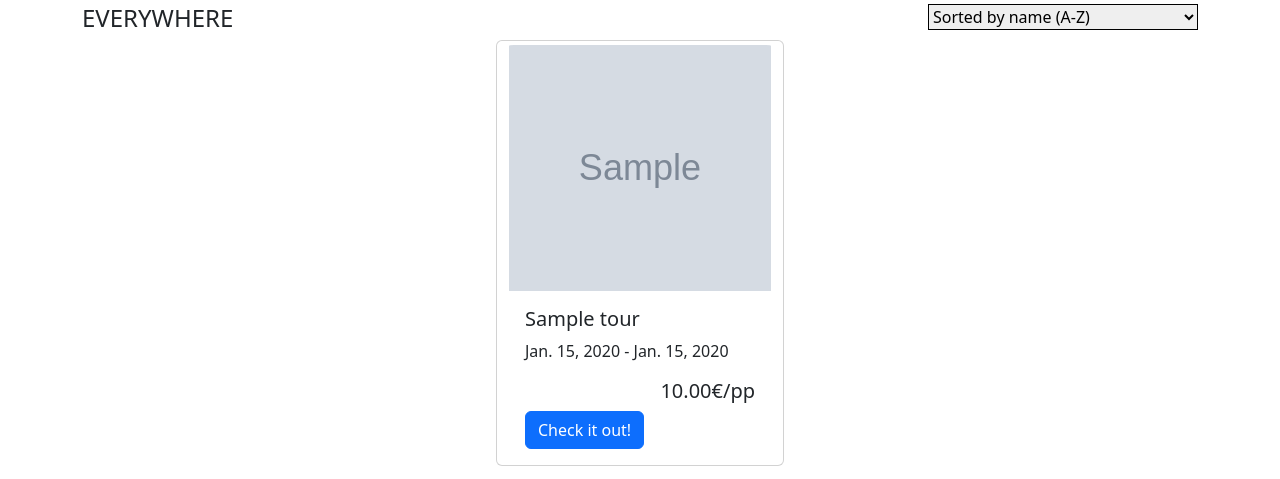
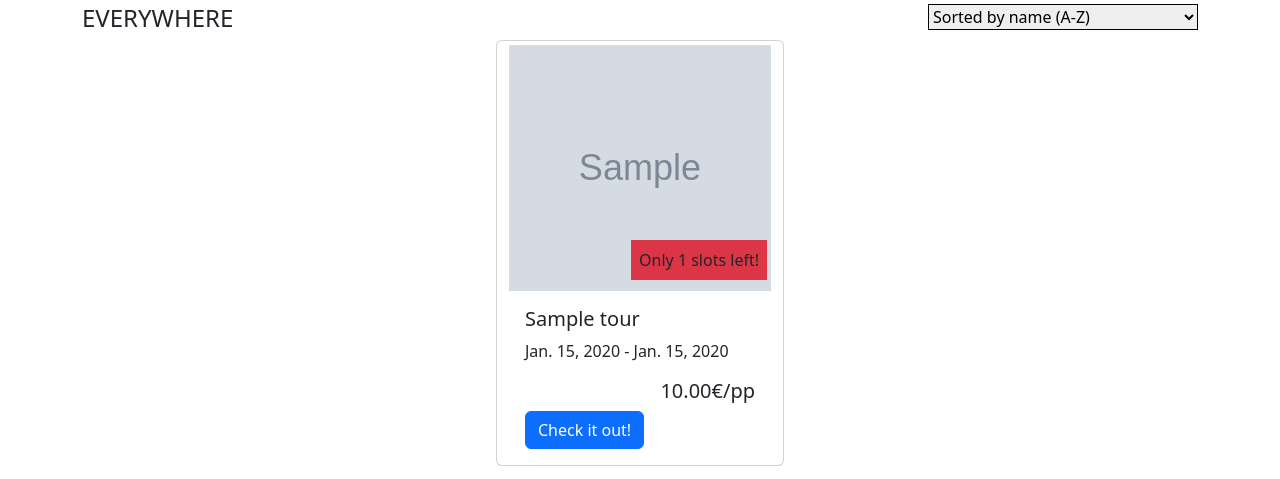
Before and after one commit to lpewton/surprise-tours, a Django app: page /tours/tours/ in a window 1280 px wide. Shown: the part 230-709 px from the top of the page. Run offline with Django 3.2, Linux system fonts and the light colour scheme; tables that the repository leaves empty hold one stand-in row (values such as "Sample post"); grey boxes marked "Sample" are stand-in pictures; some libraries are stand-ins or nearby versions.

Commit message:
Add messages for tour characteristics

```diff
--- a/static/css/base.css
+++ b/static/css/base.css
@@ -21,3 +21,9 @@
 .tour-img {
     height: 250px;
 }
+
+.tour-characteristic {
+    position: absolute;
+    bottom: 40%;
+    right: 0;
+}
--- a/tours/templates/tours/tours.html
+++ b/tours/templates/tours/tours.html
@@ -42,7 +42,16 @@
     <div class="row d-flex justify-content-around">
         {% for tour in tours %}
         <div class="card mb-2" style="width: 18rem;">
-            <img src="{{ tour.image_1.url }}" class="card-img-top tour-img pt-1" alt="Tour Image">
+            <div>
+                <img src="{{ tour.image_1.url }}" class="card-img-top tour-img pt-1" alt="Tour Image">
+                {% if tour.slots_left == 0 %}
+                <p class="bg-dark p-2 me-3 tour-characteristic text-light">Sold Out</p>
+                {% elif tour.slots_left < 5 %} <p class="bg-danger p-2 me-3 tour-characteristic">Only {{ tour.slots_left }}
+                    slots left!</p>
+                    {% elif tour.rating > 9 %}
+                    <p class="bg-success p-2 me-3 tour-characteristic">Tourist favourite!</p>
+                    {% endif %}
+            </div>
             <div class="card-body">
                 <h5 class="card-title">{{ tour }}</h5>
                 <p class="card-text">{{ tour.start }} - {{ tour.end }}</p>
```
